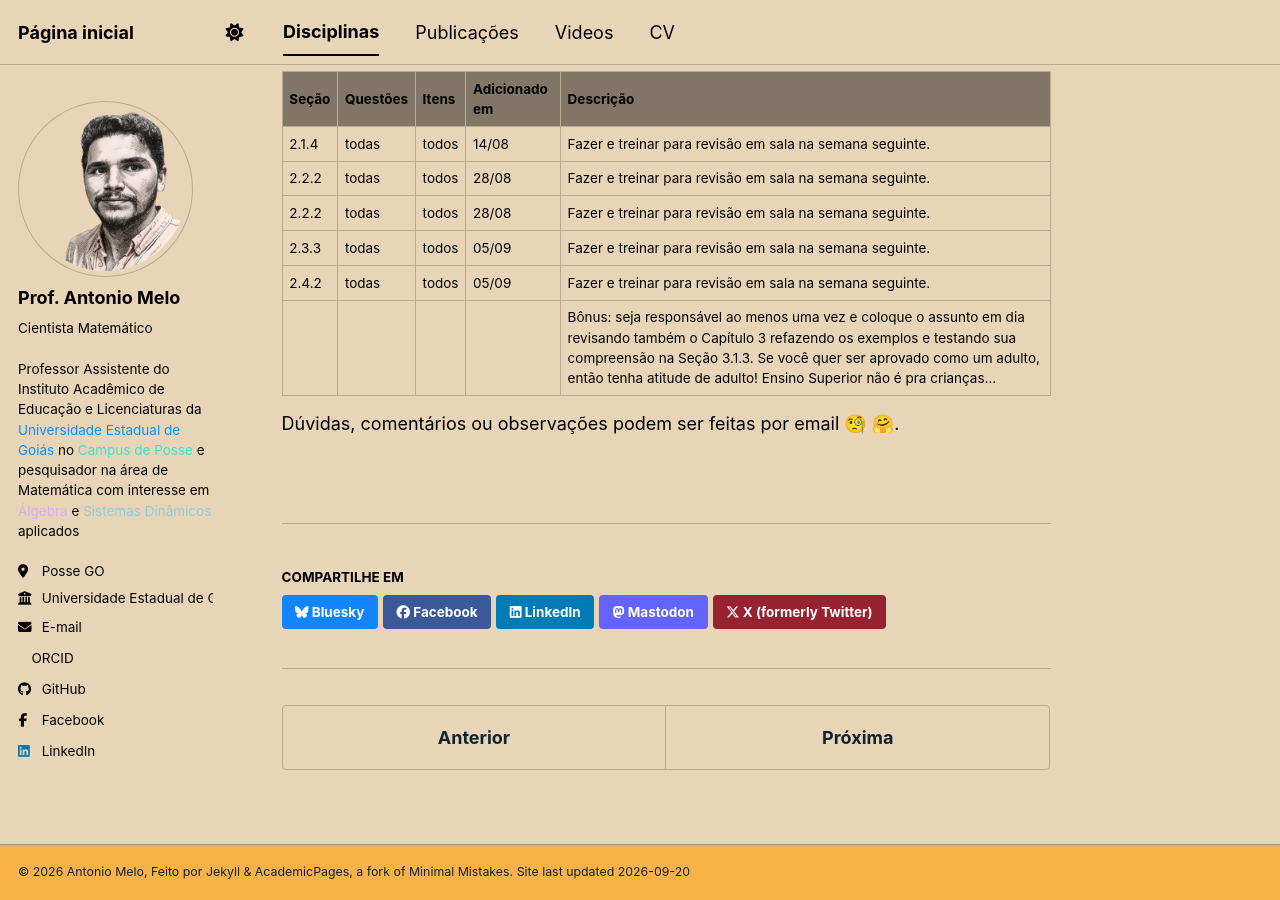
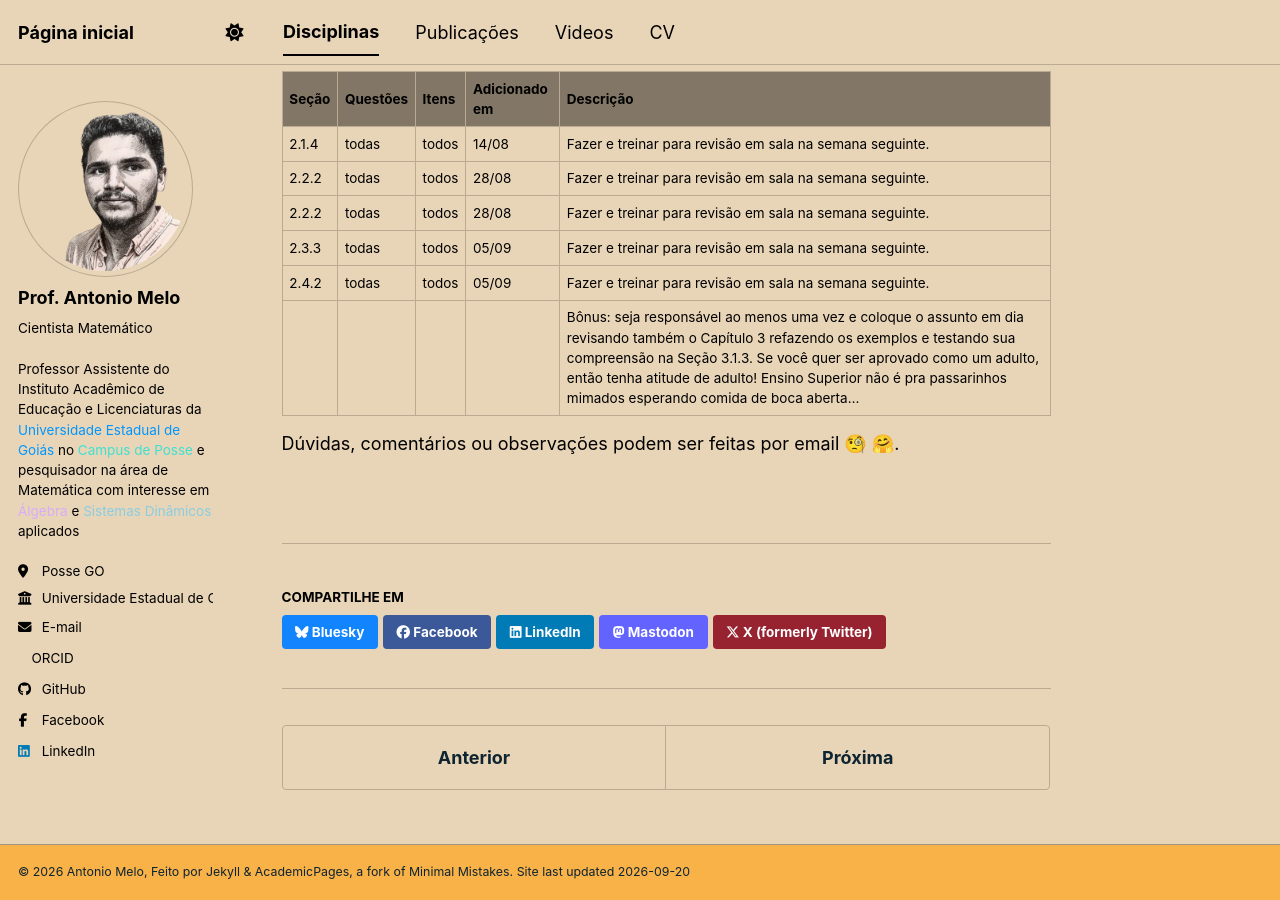
Before and after one commit to antmelo/antmelo.github.io, a Jekyll site: the page built from _teaching/2026-2-calculo.md, in a window 1280 px wide and 900 px high, scrolled down 1202 px. Built offline with Jekyll 4.4.1, drawn with Linux system fonts in a browser that asks for light colours; nearby versions of some CDN libraries; a style sheet for code colours, icons or effects is not loaded.

Commit message:
Update 2026-2-calculo.md

```diff
--- a/_teaching/2026-2-calculo.md
+++ b/_teaching/2026-2-calculo.md
@@ -43,7 +43,7 @@ que está disponível em versão preliminar para [Download Aqui](https://antmelo
 | 2.2.2  |  todas | todos  | 28/08   | Fazer e treinar para revisão em sala na semana seguinte.   |
 | 2.3.3  |  todas | todos  | 05/09   | Fazer e treinar para revisão em sala na semana seguinte.   |
 | 2.4.2  |  todas | todos  | 05/09   | Fazer e treinar para revisão em sala na semana seguinte.   |
-|   |   |   |    | Bônus: seja responsável ao menos uma vez e coloque o assunto em dia revisando também o Capítulo 3 refazendo os exemplos e testando sua compreensão na Seção 3.1.3. Se você quer ser aprovado como um adulto, então tenha atitude de adulto! Ensino Superior não é pra crianças...   |
+|   |   |   |    | Bônus: seja responsável ao menos uma vez e coloque o assunto em dia revisando também o Capítulo 3 refazendo os exemplos e testando sua compreensão na Seção 3.1.3. Se você quer ser aprovado como um adulto, então tenha atitude de adulto! Ensino Superior não é pra passarinhos mimados esperando comida de boca aberta...   |
 
 
    Dúvidas, comentários ou observações podem ser feitas por email &#129488; &#129303;.
```
